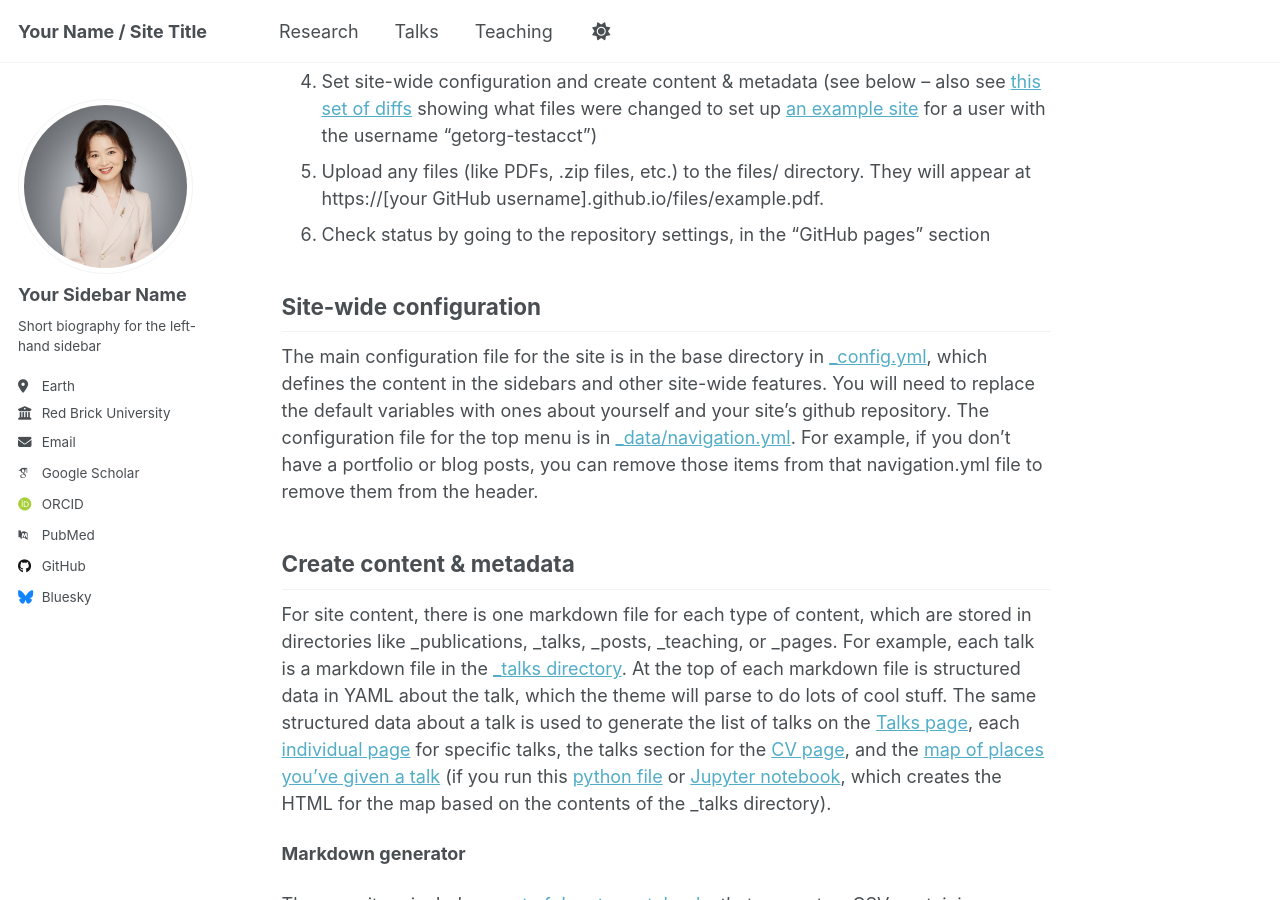
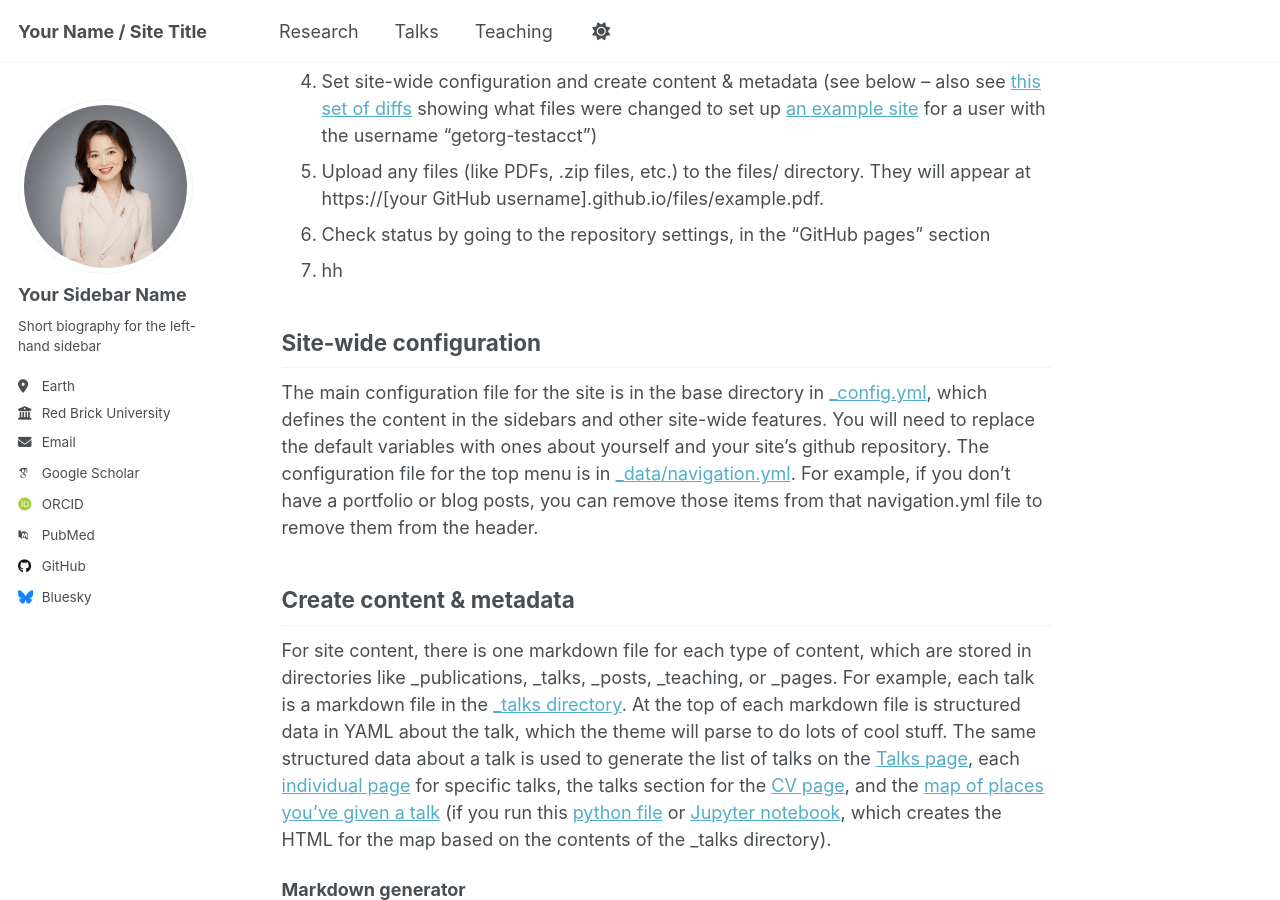
Before and after one commit to yuxia2025/yuxia2025.github.io, a Jekyll site: the page built from _pages/about.md, in a window 1280 px wide and 900 px high, scrolled down 1107 px. Built offline with Jekyll 4.4.1, drawn with Linux system fonts in a browser that asks for light colours; some web fonts are replaced.

```diff
--- a/_pages/about.md
+++ b/_pages/about.md
@@ -23,6 +23,7 @@ Getting started
 1. Set site-wide configuration and create content & metadata (see below -- also see [this set of diffs](http://archive.is/3TPas) showing what files were changed to set up [an example site](https://getorg-testacct.github.io) for a user with the username "getorg-testacct")
 1. Upload any files (like PDFs, .zip files, etc.) to the files/ directory. They will appear at https://[your GitHub username].github.io/files/example.pdf.
 1. Check status by going to the repository settings, in the "GitHub pages" section
+2. hh
 
 Site-wide configuration
 ------
```
